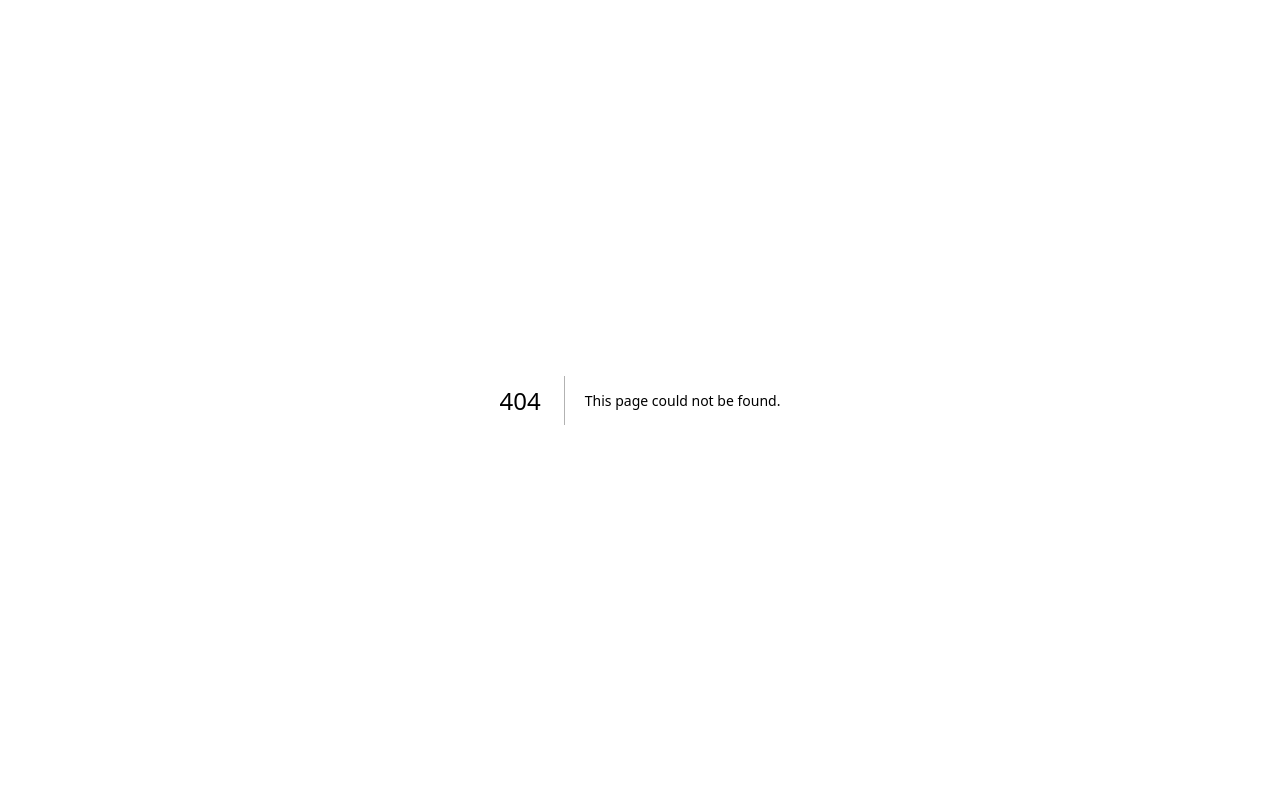
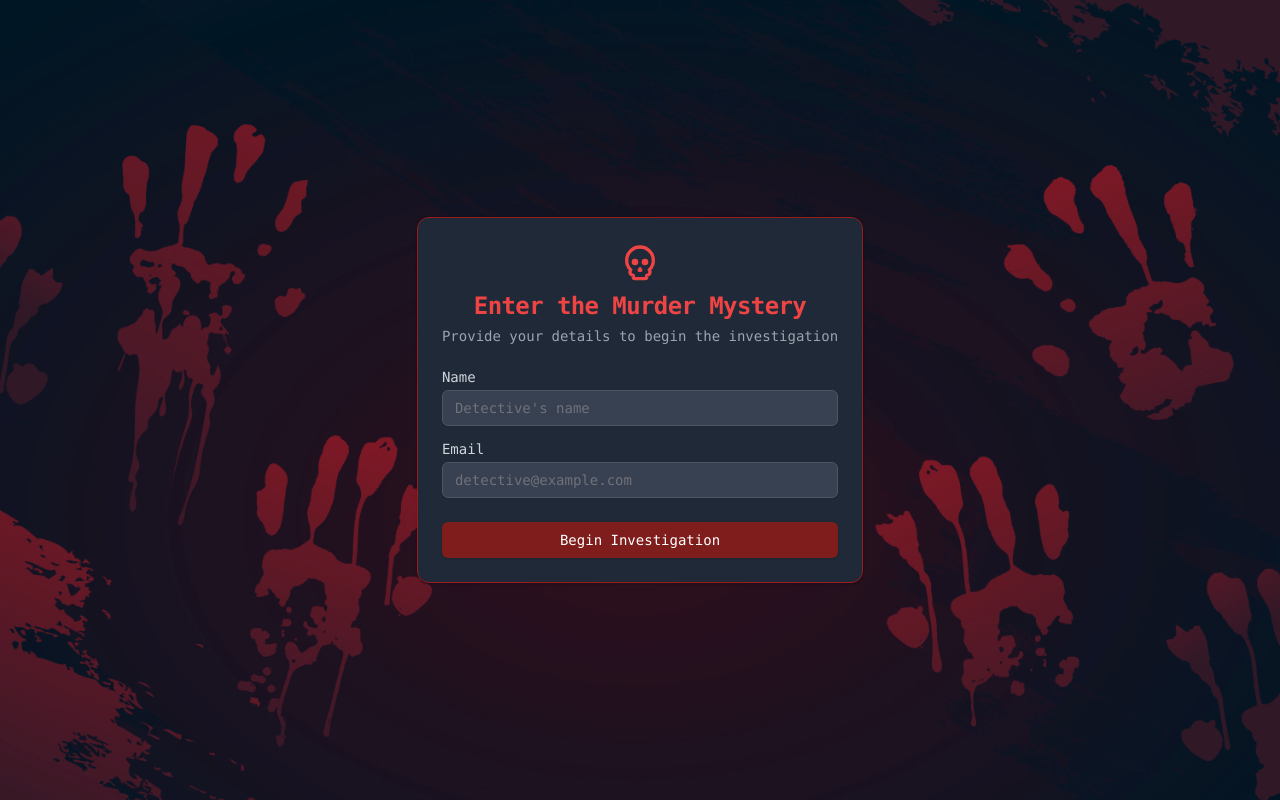
Before and after one commit to FrenzyVJN/invente-ctf, a Next.js app: page /login in a window 1280 px wide. Before the commit this address had no page. Built offline with nearby package versions, Linux system fonts and the light colour scheme.

Commit message:
added login page
need to verification

```diff
--- a/app/challenge1/page.tsx
+++ b/app/challenge1/page.tsx
@@ -4,7 +4,8 @@ import { Button } from "@/components/ui/button"
 import { Input } from "@/components/ui/input"
 import { Dialog, DialogContent, DialogHeader, DialogTitle, DialogTrigger } from "@/components/ui/dialog"
 import { AlertCircle } from "lucide-react"
-
+import data from '@/app/data.json'
+console.log(data);
 export default function ChallengePage1() {
   const [finalPassword, setFinalPassword] = useState("")
 
--- /dev/null
+++ b/app/data.json
@@ -0,0 +1,67 @@
+{
+    "users": [
+        {
+            "id": 1,
+            "name": "John Doe",
+            "email": "",
+            "qualified": "yes",
+            "challenge":[ {
+                "id": 1,
+                "name": "Challenge 1",
+                "description": "Description 1",
+                "status": "completed"
+                },
+                {
+                "id": 2,
+                "name": "Challenge 2",
+                "description": "Description 2",
+                "status": "completed"
+                },
+                {
+                "id": 3,
+                "name": "Challenge 3",
+                "description": "Description 3",
+                "status": "completed"
+                },
+                {
+                "id": 4,
+                "name": "Challenge 4",
+                "description": "Description 4",
+                "status": "completed"
+                }
+            ]
+        },
+        {
+            "id": 2,
+            "name": "Jane Doe",
+            "email": "",
+            "qualified": "yes",
+            "challenge":[
+                {
+                "id": 1,
+                "name": "Challenge 1",
+                "description": "Description 1",
+                "status": "completed"
+                },
+                {
+                "id": 2,
+                "name": "Challenge 2",
+                "description": "Description 2",
+                "status": "completed"
+                },
+                {
+                "id": 3,
+                "name": "Challenge 3",
+                "description": "Description 3",
+                "status": "completed"
+                },
+                {
+                "id": 4,
+                "name": "Challenge 4",
+                "description": "Description 4",
+                "status": "completed"
+                }
+            ]
+        }
+    ]
+}
--- /dev/null
+++ b/app/login/page.tsx
@@ -0,0 +1,89 @@
+"use client"
+
+import { useState } from 'react'
+import { useRouter } from 'next/navigation'
+import { Button } from "@/components/ui/button"
+import { Input } from "@/components/ui/input"
+import { Label } from "@/components/ui/label"
+import { Card, CardHeader, CardTitle, CardDescription, CardContent, CardFooter } from "@/components/ui/card"
+import { Divide, Skull } from 'lucide-react'
+import data from '@/app/data.json'
+export default function LoginPage() {
+  const [name, setName] = useState('')
+  const [email, setEmail] = useState('')
+  const router = useRouter()
+
+  const handleSubmit = (e: React.FormEvent) => {
+    e.preventDefault()
+    console.log('Login attempt:', { name, email })
+    for(let i=0;i<data.users.length;i++){
+        if (data.users[i].name === name && data.users[i].email === email){
+            console.log("User found");
+            router.push('/challenge1')
+            return;
+        }
+    }
+    alert("User not found. Please check your credentials and try again.")
+}
+
+  return (
+    <div className="min-h-screen bg-gray-900 justify-center flex items-center text-white p-8 font-mono" style={{
+      backgroundImage: "url('/placeholder.jpg?height=1080&width=1920')",
+      backgroundSize: 'cover',
+      backgroundPosition: 'center',
+      backgroundBlendMode: 'difference',
+    }}>
+
+    <div className="flex items-center justify-center p-4">
+      <Card className="w-full max-w-md bg-gray-800 text-gray-100 border-red-800">
+        <CardHeader className="space-y-1">
+          <CardTitle className="text-2xl font-bold text-center text-red-500">
+            <Skull className="w-10 h-10 mx-auto mb-2" />
+            Enter the Murder Mystery
+          </CardTitle>
+          <CardDescription className="text-gray-400 text-center">
+            Provide your details to begin the investigation
+          </CardDescription>
+        </CardHeader>
+        <CardContent>
+          <form onSubmit={handleSubmit}>
+            <div className="grid w-full items-center gap-4">
+              <div className="flex flex-col space-y-1.5">
+                <Label htmlFor="name" className="text-gray-300">Name</Label>
+                <Input
+                  id="name"
+                  placeholder="Detective's name"
+                  value={name}
+                  onChange={(e) => setName(e.target.value)}
+                  required
+                  className="bg-gray-700 border-gray-600 text-gray-100"
+                />
+              </div>
+              <div className="flex flex-col space-y-1.5">
+                <Label htmlFor="email" className="text-gray-300">Email</Label>
+                <Input
+                  id="email"
+                  type="email"
+                  placeholder="detective@example.com"
+                  value={email}
+                  onChange={(e) => setEmail(e.target.value)}
+                  required
+                  className="bg-gray-700 border-gray-600 text-gray-100"
+                />
+              </div>
+            </div>
+          </form>
+        </CardContent>
+        <CardFooter>
+          <Button
+            className="w-full bg-red-900 hover:bg-red-800 text-white"
+            onClick={handleSubmit}
+          >
+            Begin Investigation
+          </Button>
+        </CardFooter>
+      </Card>
+    </div>
+    </div>
+  )
+}
--- a/app/page.tsx
+++ b/app/page.tsx
@@ -19,7 +19,7 @@ export default function LandingPage() {
         <h1 className="text-5xl font-extrabold text-red-600" style={{ textShadow: "2px 2px 4px rgba(0,0,0,0.5)" }}>Murder at Midnight Manor</h1>
         <p className="text-xl">Unravel the mystery, crack the code, find the killer.</p>
         <Button asChild className="bg-red-800 hover:bg-red-900 text-white border border-red-600">
-          <Link href="/challenge1">Enter the Manor</Link>
+          <Link href="/login">Enter the Manor</Link>
         </Button>
       </div>
       <div className="absolute bottom-0 left-0 w-full h-16 bg-gradient-to-t from-red-900 to-transparent opacity-50" />
--- /dev/null
+++ b/components/ui/card.tsx
@@ -0,0 +1,76 @@
+import * as React from "react"
+
+import { cn } from "@/lib/utils"
+
+const Card = React.forwardRef<
+  HTMLDivElement,
+  React.HTMLAttributes<HTMLDivElement>
+>(({ className, ...props }, ref) => (
+  <div
+    ref={ref}
+    className={cn(
+      "rounded-xl border bg-card text-card-foreground shadow",
+      className
+    )}
+    {...props}
+  />
+))
+Card.displayName = "Card"
+
+const CardHeader = React.forwardRef<
+  HTMLDivElement,
+  React.HTMLAttributes<HTMLDivElement>
+>(({ className, ...props }, ref) => (
+  <div
+    ref={ref}
+    className={cn("flex flex-col space-y-1.5 p-6", className)}
+    {...props}
+  />
+))
+CardHeader.displayName = "CardHeader"
+
+const CardTitle = React.forwardRef<
+  HTMLParagraphElement,
+  React.HTMLAttributes<HTMLHeadingElement>
+>(({ className, ...props }, ref) => (
+  <h3
+    ref={ref}
+    className={cn("font-semibold leading-none tracking-tight", className)}
+    {...props}
+  />
+))
+CardTitle.displayName = "CardTitle"
+
+const CardDescription = React.forwardRef<
+  HTMLParagraphElement,
+  React.HTMLAttributes<HTMLParagraphElement>
+>(({ className, ...props }, ref) => (
+  <p
+    ref={ref}
+    className={cn("text-sm text-muted-foreground", className)}
+    {...props}
+  />
+))
+CardDescription.displayName = "CardDescription"
+
+const CardContent = React.forwardRef<
+  HTMLDivElement,
+  React.HTMLAttributes<HTMLDivElement>
+>(({ className, ...props }, ref) => (
+  <div ref={ref} className={cn("p-6 pt-0", className)} {...props} />
+))
+CardContent.displayName = "CardContent"
+
+const CardFooter = React.forwardRef<
+  HTMLDivElement,
+  React.HTMLAttributes<HTMLDivElement>
+>(({ className, ...props }, ref) => (
+  <div
+    ref={ref}
+    className={cn("flex items-center p-6 pt-0", className)}
+    {...props}
+  />
+))
+CardFooter.displayName = "CardFooter"
+
+export { Card, CardHeader, CardFooter, CardTitle, CardDescription, CardContent }
--- /dev/null
+++ b/components/ui/label.tsx
@@ -0,0 +1,26 @@
+"use client"
+
+import * as React from "react"
+import * as LabelPrimitive from "@radix-ui/react-label"
+import { cva, type VariantProps } from "class-variance-authority"
+
+import { cn } from "@/lib/utils"
+
+const labelVariants = cva(
+  "text-sm font-medium leading-none peer-disabled:cursor-not-allowed peer-disabled:opacity-70"
+)
+
+const Label = React.forwardRef<
+  React.ElementRef<typeof LabelPrimitive.Root>,
+  React.ComponentPropsWithoutRef<typeof LabelPrimitive.Root> &
+    VariantProps<typeof labelVariants>
+>(({ className, ...props }, ref) => (
+  <LabelPrimitive.Root
+    ref={ref}
+    className={cn(labelVariants(), className)}
+    {...props}
+  />
+))
+Label.displayName = LabelPrimitive.Root.displayName
+
+export { Label }
--- a/package.json
+++ b/package.json
@@ -12,6 +12,7 @@
     "@radix-ui/react-avatar": "^1.1.0",
     "@radix-ui/react-dialog": "^1.1.1",
     "@radix-ui/react-icons": "^1.3.0",
+    "@radix-ui/react-label": "^2.1.0",
     "@radix-ui/react-scroll-area": "^1.1.0",
     "@radix-ui/react-slot": "^1.1.0",
     "class-variance-authority": "^0.7.0",
```
Also changed, not shown: 1 other file (tests, documents, lock files or other folders).
